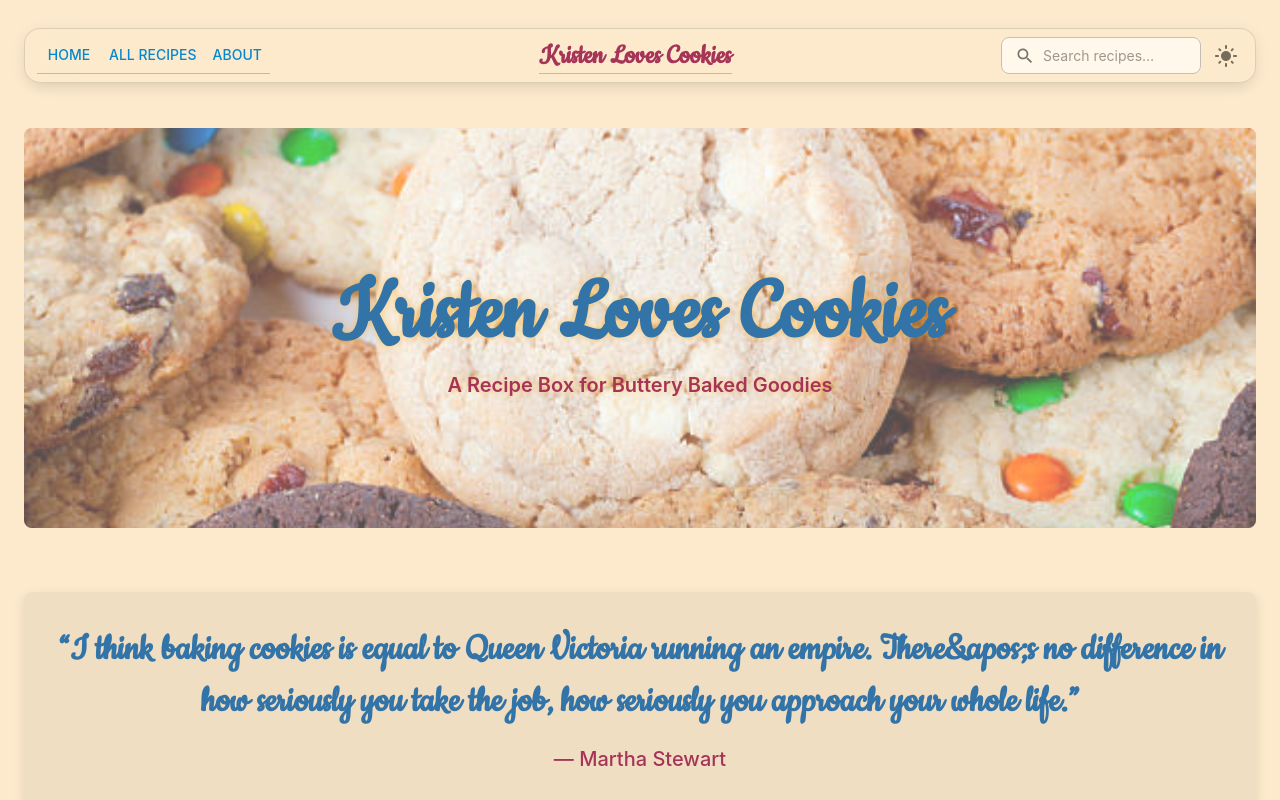
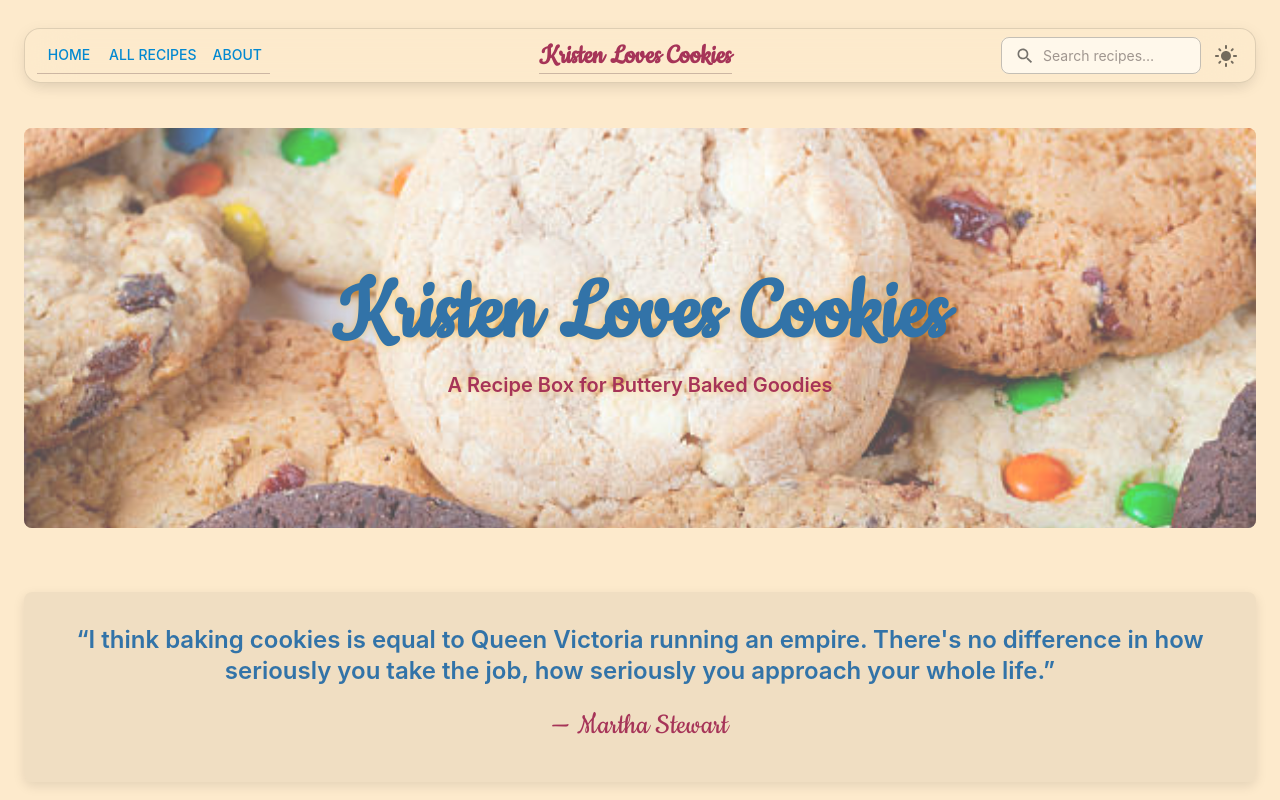
Before and after one commit to kristenburgess25/kristen-loves-cookies, a Next.js app in the folder frontend/: page / in a window 1280 px wide. Shown: the top 800 px of the page. Built offline with nearby package versions, Linux system fonts and the light colour scheme; no server answers.

Commit message:
couple little fixes

```diff
--- a/frontend/src/app/blog-base/Blog.tsx
+++ b/frontend/src/app/blog-base/Blog.tsx
@@ -19,7 +19,7 @@ export default function Blog(props: BlogParams) {
   const { disableCustomTheme, recipes } = props;
 
   const Quote1 = {
-    quote: "I think baking cookies is equal to Queen Victoria running an empire. There&apos;s no difference in how seriously you take the job, how seriously you approach your whole life.",
+    quote: "I think baking cookies is equal to Queen Victoria running an empire. There's no difference in how seriously you take the job, how seriously you approach your whole life.",
     author: "Martha Stewart"
   };
 
--- a/frontend/src/app/blog-base/components/Quote.tsx
+++ b/frontend/src/app/blog-base/components/Quote.tsx
@@ -18,22 +18,23 @@ const QuoteContainer = styled(Box)(({ theme }) => ({
 }));
 
 const QuoteText = styled(Typography)(({ theme }) => ({
-  fontFamily: "'Cookie', serif",
-  fontSize: "2.5rem", // Default size for desktop
-  fontWeight: 700,
+  // fontFamily: "'Cookie', serif",
+  fontSize: "1.5rem", // Default size for desktop
+  fontWeight: 600,
   lineHeight: 1.3,
   [theme.breakpoints.down("sm")]: {
-    fontSize: "2rem", // 🔥 Smaller font for mobile
+    fontSize: "1rem", // 🔥 Smaller font for mobile
   },
 }));
 
 const QuoteAuthor = styled(Typography)(({ theme }) => ({
-  fontSize: "1.25rem", // Default
+  fontFamily: "'Cookie', serif",
+  fontSize: "2rem", // Default
   fontWeight: 500,
   marginTop: "1rem",
   // color: theme.palette.text.secondary,
   [theme.breakpoints.down("sm")]: {
-    fontSize: "1rem", // 🔥 Slightly smaller on mobile
+    fontSize: "1.5rem", // 🔥 Slightly smaller on mobile
   },
 }));
 
```
